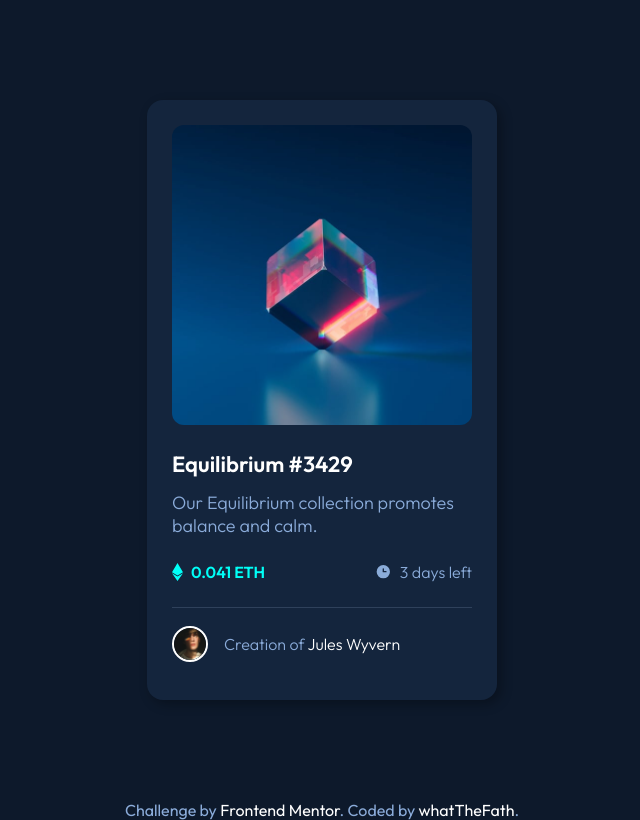
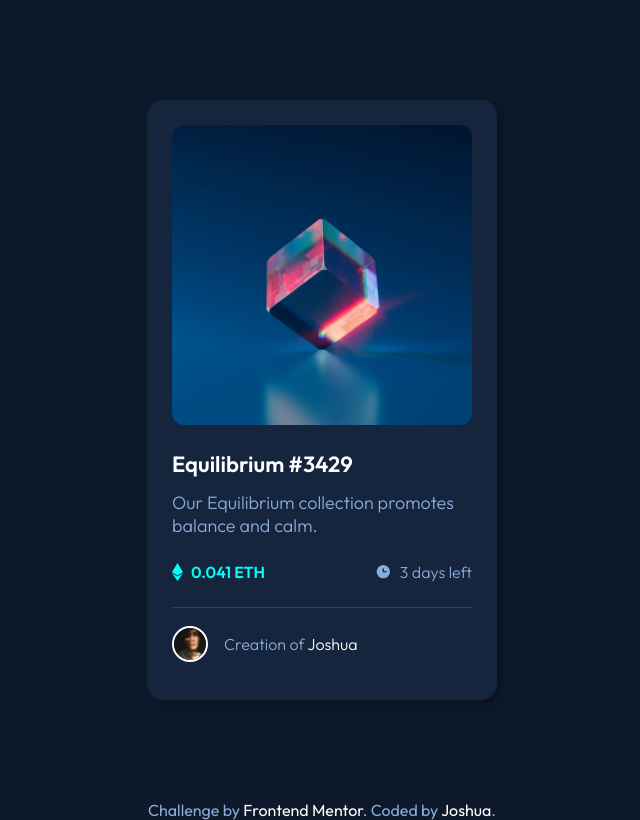
Before and after one commit to Dev-Wadej/Nft-card, a plain HTML site: page index.html in a window 1280 px wide. Shown: the whole page, without its empty margins (318-958 px from the left). Drawn offline with Linux system fonts and the light colour scheme.

Commit message:
assignment solutions

```diff
--- a/index.html
+++ b/index.html
@@ -35,7 +35,7 @@
             alt="avatar icon"
             class="avatar"
           />
-          <p>Creation of <a href="">Jules Wyvern</a></p>
+          <p>Creation of <a href="">Joshua</a></p>
         </div>
       </section>
     </main>
@@ -44,7 +44,7 @@
       Challenge by
       <a href="https://www.frontendmentor.io?ref=challenge" target="_blank"
         >Frontend Mentor</a
-      >. Coded by <a href="#">whatTheFath</a>.
+      >. Coded by <a href="#">Joshua</a>.
     </footer>
   </body>
 </html>
```
